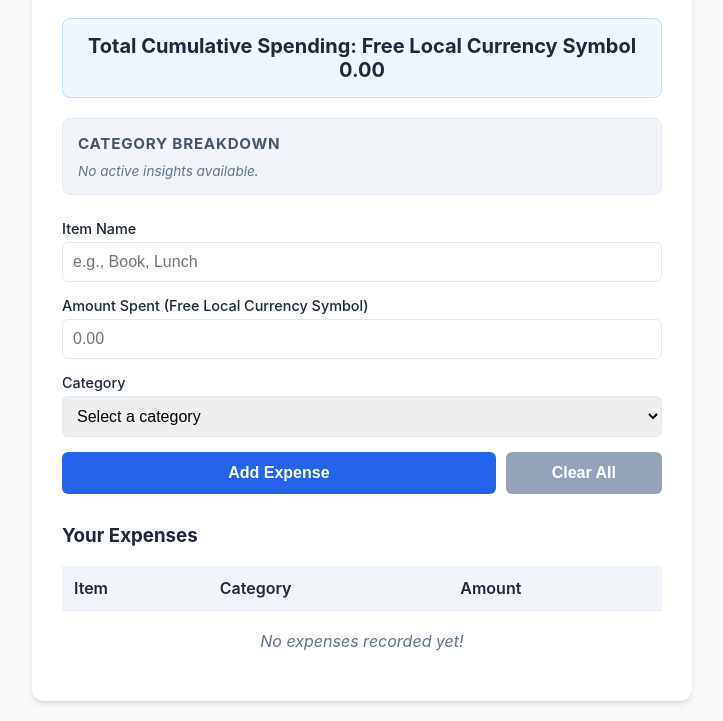
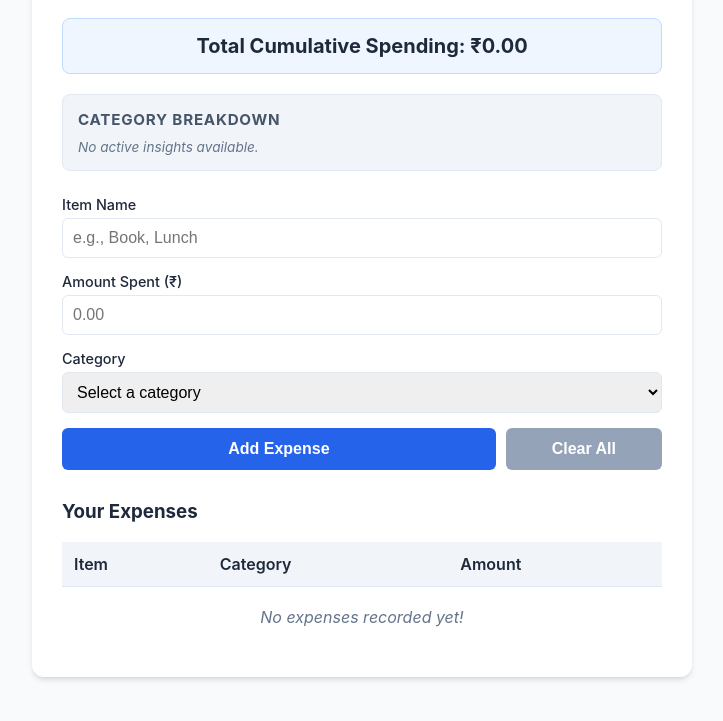
Before and after one commit to mansisanwal07-droid/spendwise, a plain HTML site: page index.html in a window 1280 px wide. Shown: the part 92-813 px from the top of the page, without its empty margins (278-1001 px from the left). Drawn offline with Linux system fonts and the light colour scheme.

Commit message:
Update index.html

```diff
--- a/index.html
+++ b/index.html
@@ -176,7 +176,7 @@
     <h1>SpendWise</h1>
 
     <div class="total-box">
-         Total Cumulative Spending: Free Local Currency Symbol <span id="totalSpending">0.00</span>
+         Total Cumulative Spending: ₹<span id="totalSpending">0.00</span>
     </div>
 
     <div class="analytics-box">
@@ -192,7 +192,7 @@
         </div>
 
         <div class="form-group">
-            <label for="amount">Amount Spent (Free Local Currency Symbol)</label>
+            <label for="amount">Amount Spent (₹)</label>
             <input type="number" id="amount" step="0.01" min="0.01" placeholder="0.00" required>
         </div>
 
@@ -262,7 +262,7 @@
                 row.innerHTML = `
                     <td>${escapeHtml(exp.item)}</td>
                     <td>${escapeHtml(exp.category)}</td>
-                    <td>Free Local Currency Symbol${exp.amount.toFixed(2)}</td>
+                    <td>₹${exp.amount.toFixed(2)}</td>
                 `;
                 expenseTableBody.appendChild(row);
             });
@@ -278,7 +278,7 @@
             if (amount > 0) {
                 const chip = document.createElement('div');
                 chip.className = 'analytics-chip';
-                chip.innerHTML = `<strong>${category}</strong><br>Free Local Currency Symbol${amount.toFixed(2)}`;
+                chip.innerHTML = `strong>${category}</strong><br>₹${amount.toFixed(2)}`;
                 analyticsGrid.appendChild(chip);
             }
         }
```
